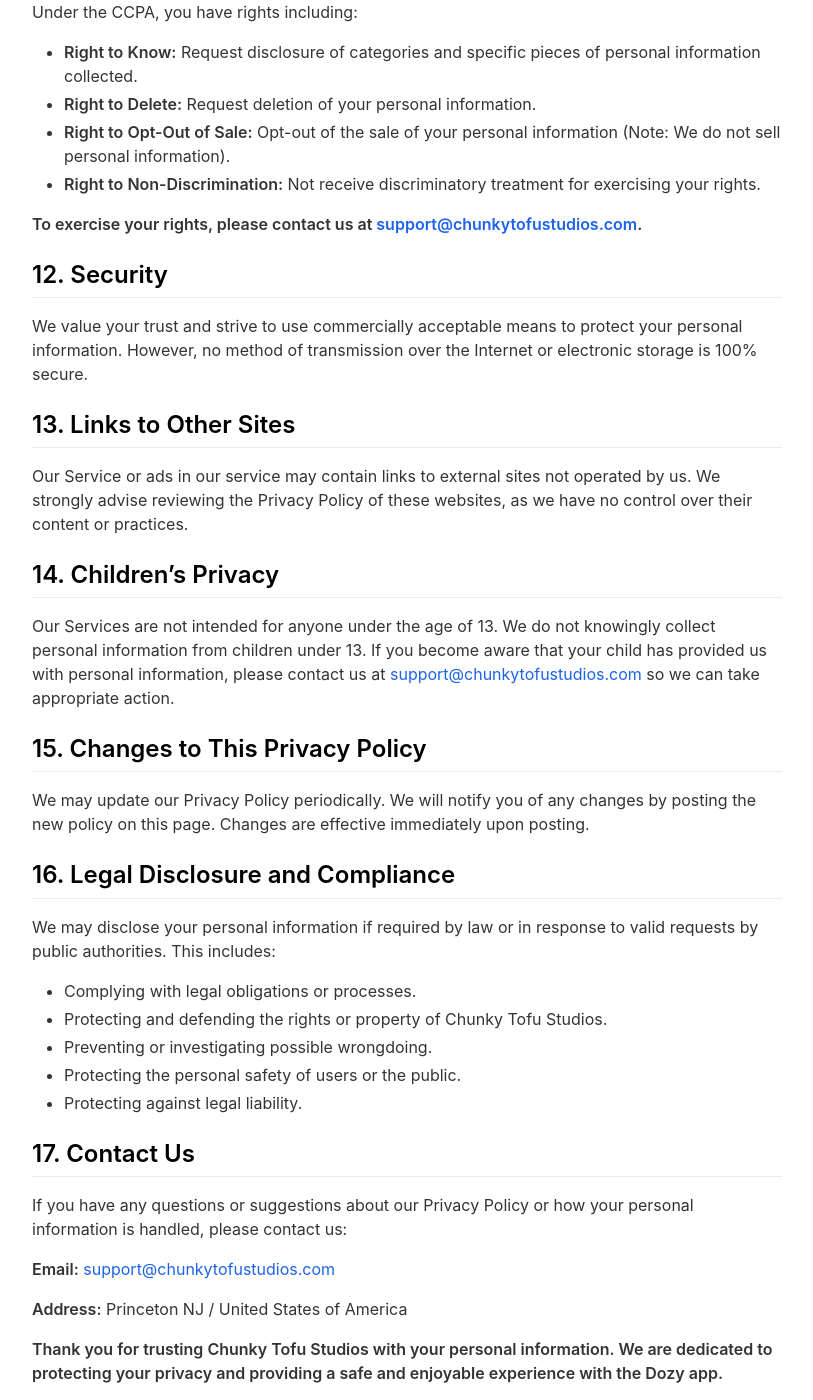
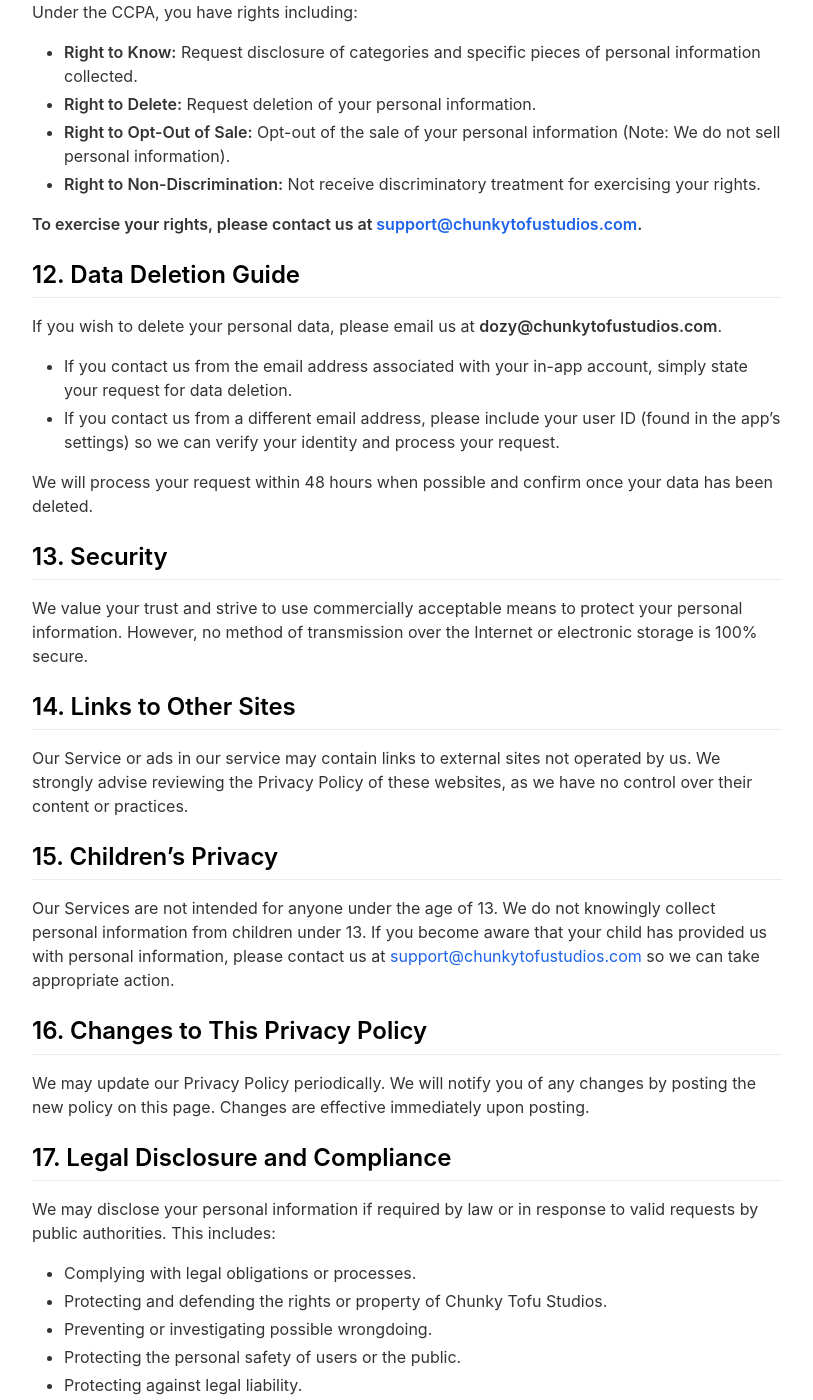
Before and after one commit to ChunkyTofuStudios/dozy, a Jekyll site: the page built from _pages/privacy-policy.md, in a window 1280 px wide and 1400 px high, scrolled down 5364 px. Shown: the whole window, without its empty margins (233-1046 px from the left). Built offline with Jekyll 4.4.1, drawn with Linux system fonts in a browser that asks for light colours; nearby versions of some CDN libraries; comment, search, counter and statistics services are not loaded; some of the changed text lies outside the part shown.

Commit message:
Add data deletion guide

```diff
--- a/_pages/privacy-policy.md
+++ b/_pages/privacy-policy.md
@@ -177,23 +177,32 @@
 
 **To exercise your rights, please contact us at <support@chunkytofustudios.com>.**
 
-## 12. Security
+## 12. Data Deletion Guide
+
+If you wish to delete your personal data, please email us at **dozy@chunkytofustudios.com**.
+
+- If you contact us from the email address associated with your in-app account, simply state your request for data deletion.
+- If you contact us from a different email address, please include your user ID (found in the app’s settings) so we can verify your identity and process your request.
+
+We will process your request within 48 hours when possible and confirm once your data has been deleted.
+
+## 13. Security
 
 We value your trust and strive to use commercially acceptable means to protect your personal information. However, no method of transmission over the Internet or electronic storage is 100% secure.
 
-## 13. Links to Other Sites
+## 14. Links to Other Sites
 
 Our Service or ads in our service may contain links to external sites not operated by us. We strongly advise reviewing the Privacy Policy of these websites, as we have no control over their content or practices.
 
-## 14. Children’s Privacy
+## 15. Children’s Privacy
 
 Our Services are not intended for anyone under the age of 13. We do not knowingly collect personal information from children under 13. If you become aware that your child has provided us with personal information, please contact us at <support@chunkytofustudios.com> so we can take appropriate action.
 
-## 15. Changes to This Privacy Policy
+## 16. Changes to This Privacy Policy
 
 We may update our Privacy Policy periodically. We will notify you of any changes by posting the new policy on this page. Changes are effective immediately upon posting.
 
-## 16. Legal Disclosure and Compliance
+## 17. Legal Disclosure and Compliance
 
 We may disclose your personal information if required by law or in response to valid requests by public authorities. This includes:
 
```
Also changed, not shown: other parts of _pages/privacy-policy.md (+2 -2 lines).
